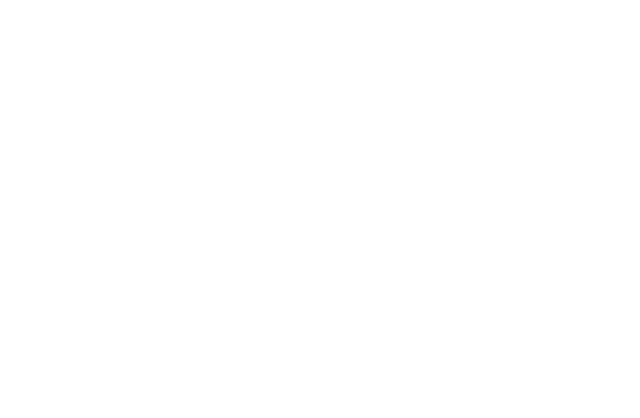
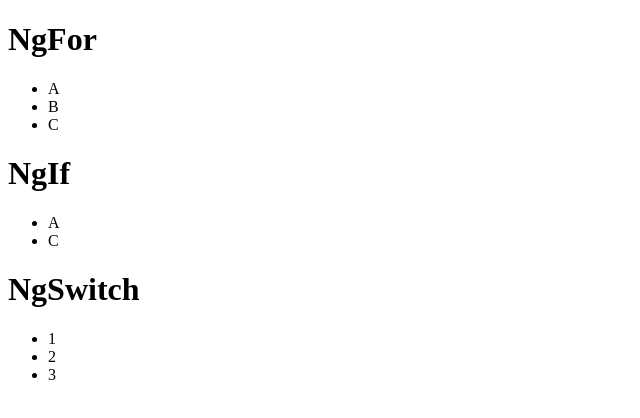
Before and after one commit to juanwhite99/apex-angular-bootcamp, an Angular app: page / in a window 1280 px wide. Shown: the top 418 px of the page, without its empty margins (0-640 px from the left). Built offline with nearby package versions, Linux system fonts and the light colour scheme.

Commit message:
2 - Directivas estructurales

```diff
--- a/src/app/app.component.html
+++ b/src/app/app.component.html
@@ -0,0 +1 @@
+<app-structural-directives></app-structural-directives>
--- a/src/app/app.module.ts
+++ b/src/app/app.module.ts
@@ -3,10 +3,12 @@
 
 import { AppRoutingModule } from './app-routing.module';
 import { AppComponent } from './app.component';
+import { StructuralDirectivesComponent } from './structural-directives/structural-directives.component';
 
 @NgModule({
   declarations: [
-    AppComponent
+    AppComponent,
+    StructuralDirectivesComponent
   ],
   imports: [
     BrowserModule,
--- /dev/null
+++ b/src/app/structural-directives/structural-directives.component.html
@@ -0,0 +1,20 @@
+<h1>NgFor</h1>
+<ul>
+  <li *ngFor="let item of strArray">{{item}}</li>
+</ul>
+
+<h1>NgIf</h1>
+<ul>
+  <ng-container *ngFor="let item of strArray">
+    <li *ngIf="item !== 'B'">{{item}}</li>
+  </ng-container>
+</ul>
+
+<h1>NgSwitch</h1>
+<ul>
+  <ng-container *ngFor="let item of strArray" [ngSwitch]="item">
+    <li *ngSwitchCase="'A'">1</li>
+    <li *ngSwitchCase="'B'">2</li>
+    <li *ngSwitchCase="'C'">3</li>
+  </ng-container>
+</ul>
--- /dev/null
+++ b/src/app/structural-directives/structural-directives.component.ts
@@ -0,0 +1,10 @@
+import { Component } from '@angular/core';
+
+@Component({
+  selector: 'app-structural-directives',
+  templateUrl: './structural-directives.component.html',
+  styleUrl: './structural-directives.component.scss'
+})
+export class StructuralDirectivesComponent {
+  public strArray: Array<string> = ['A','B','C'];
+}
```
Also changed, not shown: src/app/structural-directives/structural-directives.component.scss (added).
